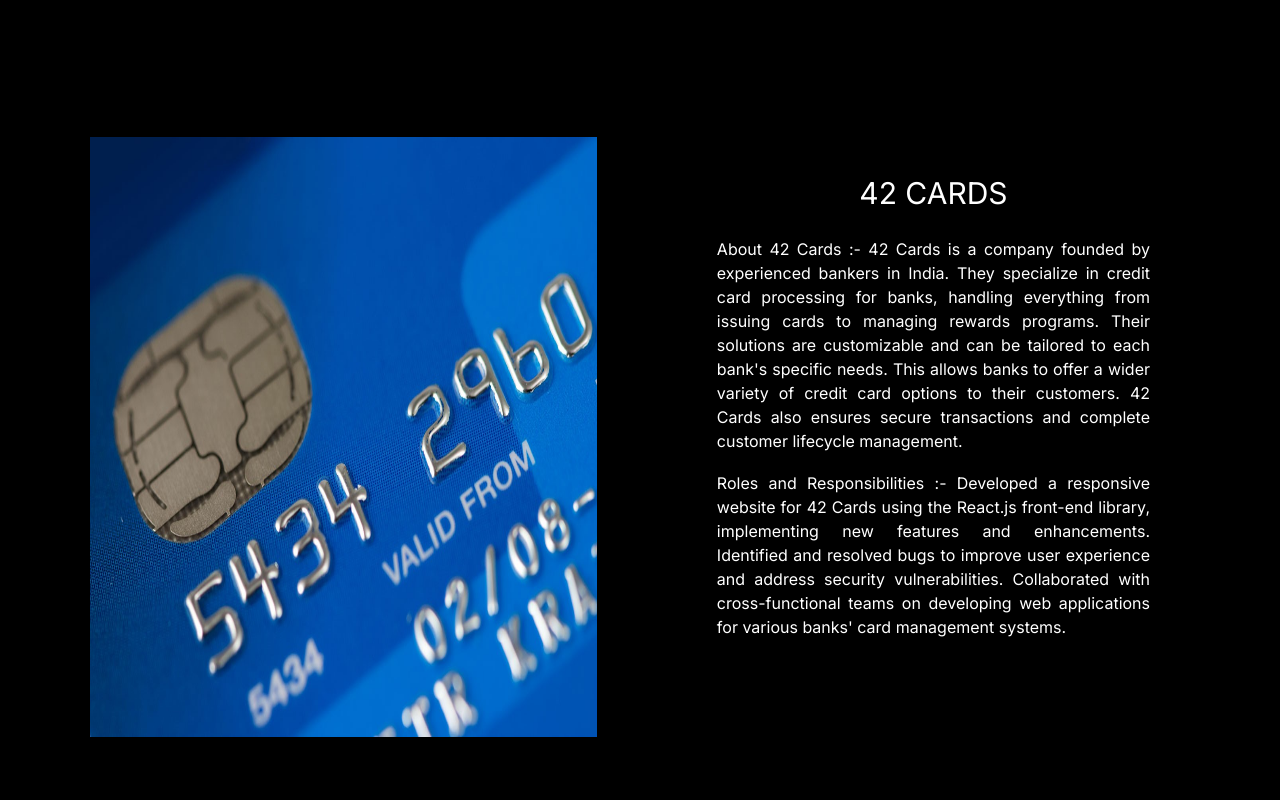
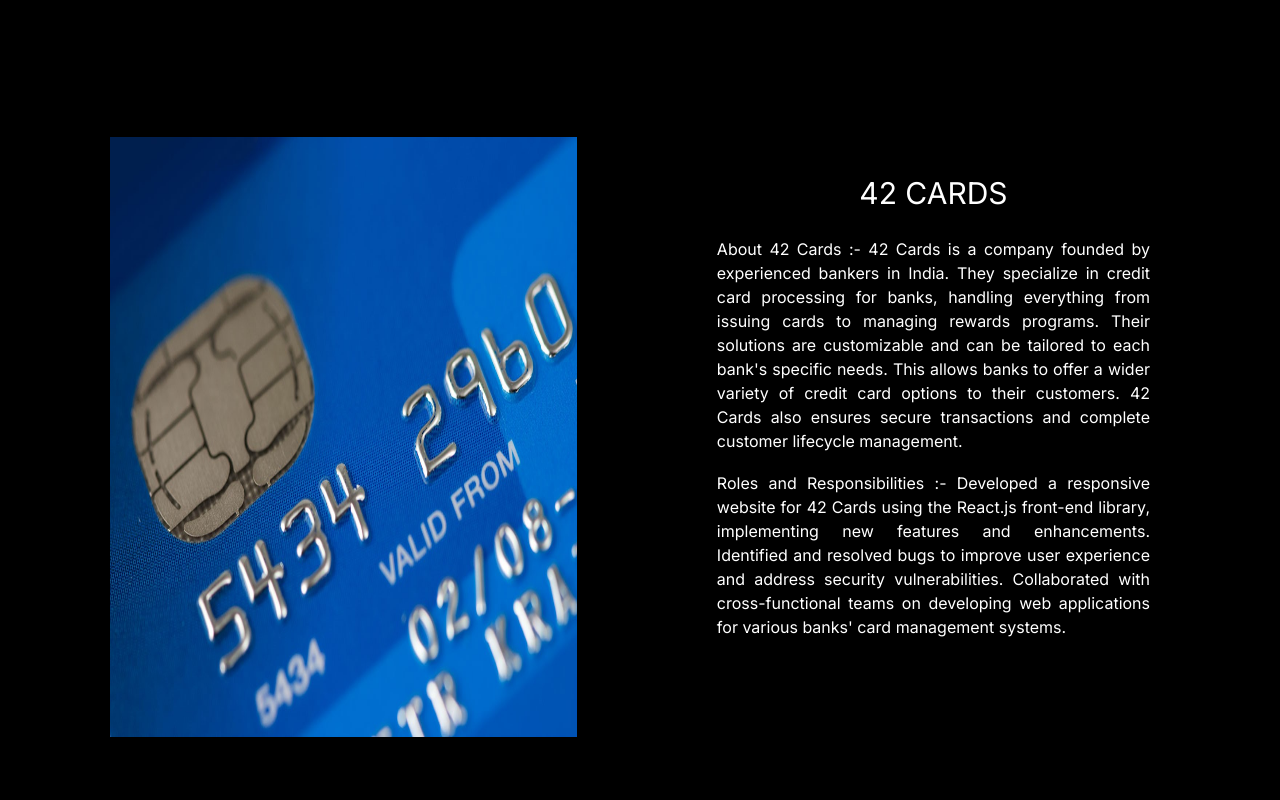
Before and after one commit to prasanna6813/portfolio, a Next.js app: page /projects in a window 1280 px wide. Shown: the part 940-1740 px from the top of the page. Built offline with nearby package versions, Linux system fonts and the light colour scheme.

Commit message:
one column update

```diff
--- a/app/components/oneImageColumn/oneImageColumn.module.scss
+++ b/app/components/oneImageColumn/oneImageColumn.module.scss
@@ -13,8 +13,8 @@
   gap: 44px;
 
   @include md {
-	max-width: 1400px;
-	margin: auto;
+    max-width: 1400px;
+    margin: auto;
     flex-direction: row;
     gap: 80px;
     padding: 60px 90px;
@@ -24,20 +24,23 @@
     z-index: 1;
     position: relative;
     width: 100%;
-    height: 460px;
     max-width: 100%;
-    padding: 0px 20px;
+
     @include md {
       padding: 0;
-      max-width: 800px;
       width: 50%;
-      height: 600px;
     }
 
     .image {
       position: relative;
       width: 100%;
-      height: 100%;
+      height: 350px;
+      margin: auto;
+      padding: 0px 20px;
+      @include md {
+        max-width: 800px;
+        height: 600px;
+      }
     }
   }
 
@@ -67,7 +70,7 @@
     .description {
       position: relative;
       padding-bottom: 14px;
-	  text-align: justify;
+      text-align: justify;
 
       @include md {
         padding-bottom: 18px;
@@ -77,7 +80,7 @@
 }
 
 .oneImageColumn_reverse {
-  flex-direction: column-reverse;
+  flex-direction: column;
   @include md {
     flex-direction: row-reverse;
   }
```
